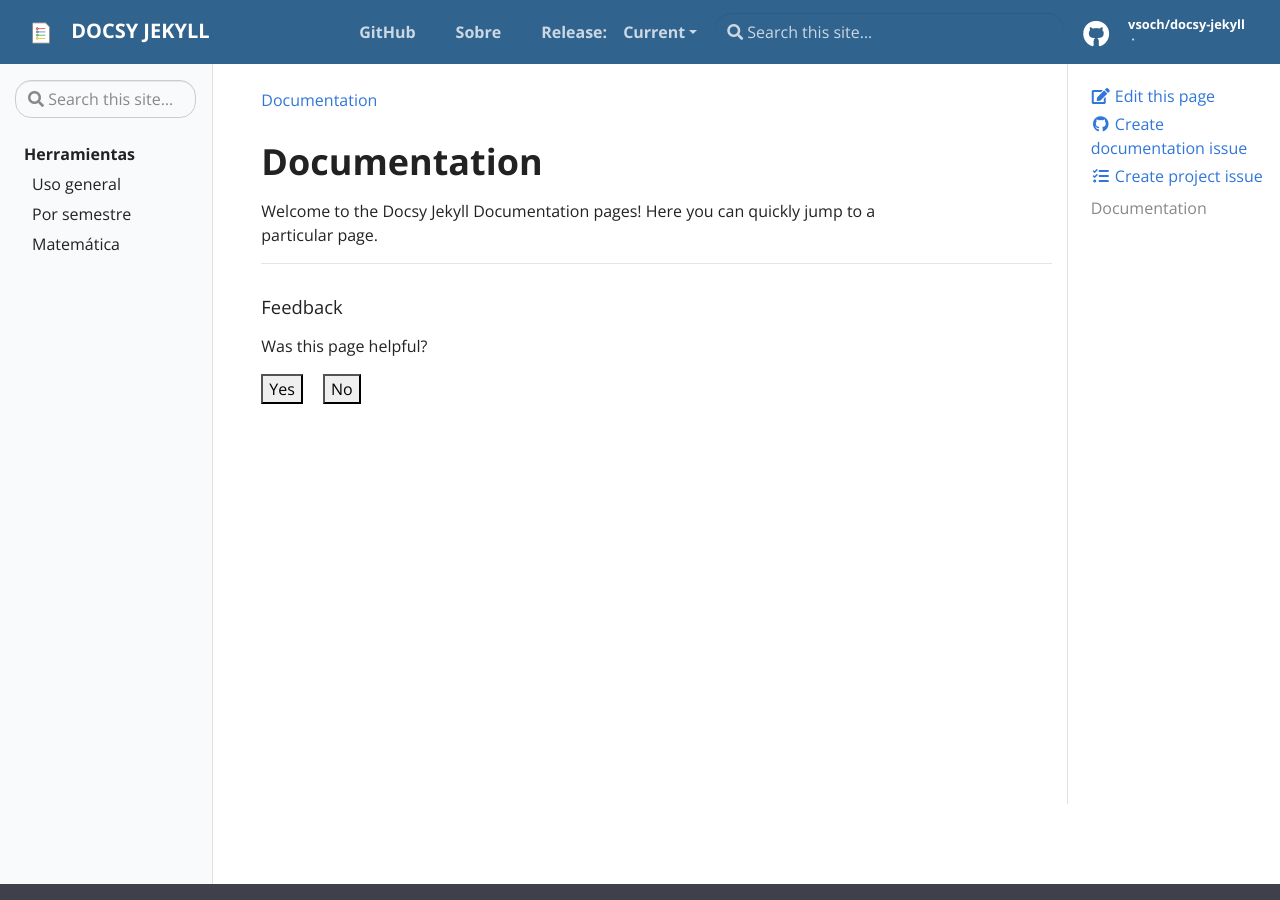
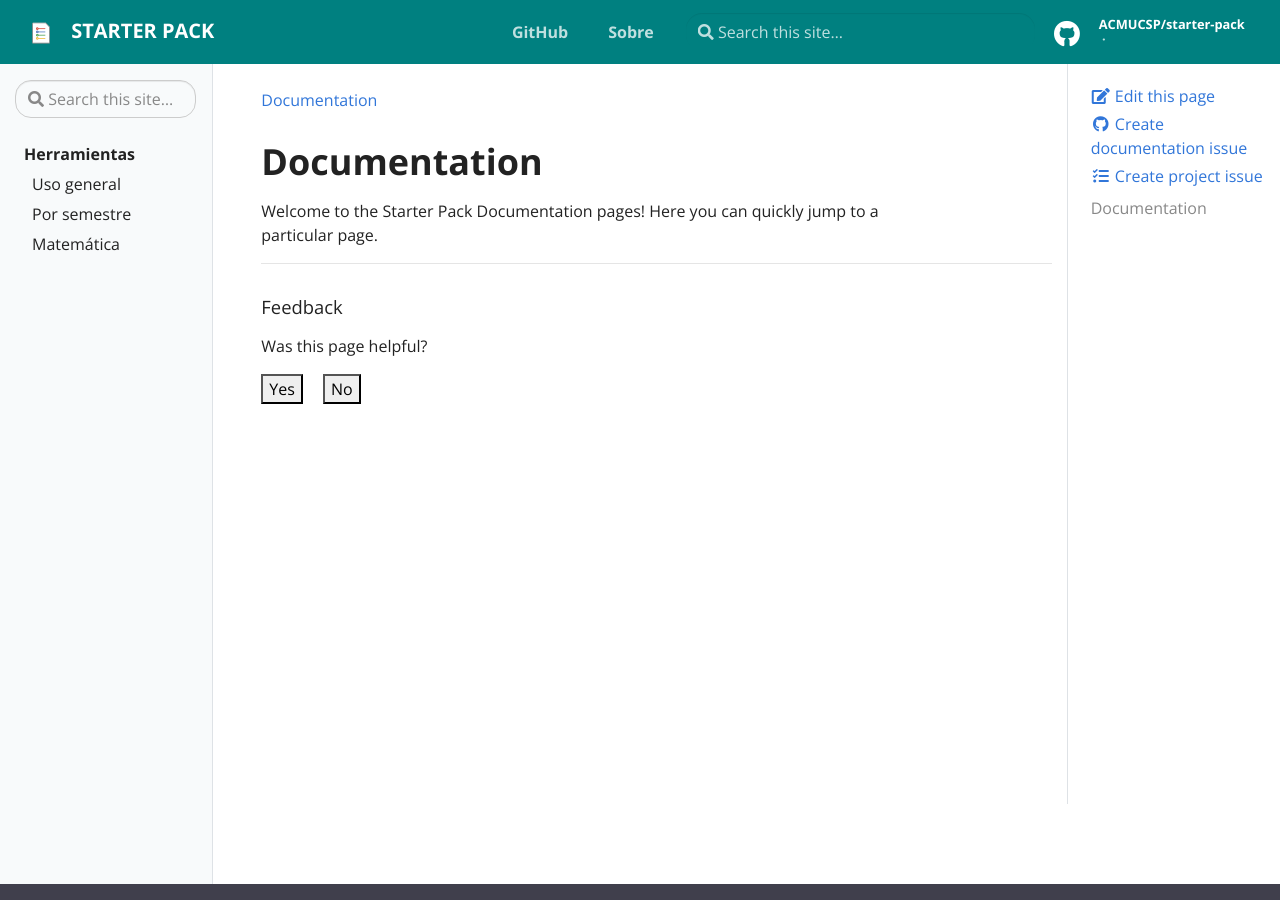
Before and after one commit to ACMUCSP/starter-pack, a Jekyll site: the page built from pages/docs.md, in a window 1280 px wide and 900 px high. Built offline with Jekyll 4.4.1, drawn with Linux system fonts in a browser that asks for light colours; part of the change alters nothing that is shown; some of the changed text lies outside the part shown.

Commit message:
config.yml

```diff
--- a/_config.yml
+++ b/_config.yml
@@ -1,50 +1,35 @@
-# Welcome to Jekyll!
-#
-# This config file is meant for settings that affect your whole blog, values
-# which you are expected to set up once and rarely edit after that. If you find
-# yourself editing these this file very often, consider using Jekyll's data files
-# feature for the data you need to update frequently.
-#
-# For technical reasons, this file is *NOT* reloaded automatically when you use
-# 'jekyll serve'. If you change this file, please restart the server process.
-
-# Site settings
-# These are used to personalize your new site. If you look in the HTML files,
-# you will see them accessed via {{ site.title }}, {{ site.email }}, and so on.
-# You can create any custom variable you would like, and they will be accessible
-# in the templates via {{ site.myvariable }}.
-
-title: Docsy Jekyll
-email: your-email@domain.com
-author: Dinosaur Avocado
-description: > # this means to ignore newlines until "baseurl:"
-  Write an awesome description for your new site here. You can edit this
-  line in _config.yml. It will appear in your document head meta (for
-  Google search results) and in your feed.xml site description.
+title: Starter Pack
+email: acm@ucsp.edu.pe
+author: ACM - Magr Cruz
+description: >
+  Starter Pack recopila las herramientas necesarias para tu aprendizaje y desarrollo de habilidades para tus estudios de Ciencia de la Computación.
+  Aquí encontrarás una variedad de recursos útiles, desde editores de código, páginas de consulta y libros de consulta.
+  ¡Mejora tus habilidades de programación con nuestra colección de herramientas y recursos!
 
 # Add your baseurl here (your repository) but DO NOT CHANGE THE LINE NUMBER without editing .circleci/circle_urls.sh
-baseurl: "/docsy-jekyll" # the subpath of your site, e.g. /blog
+baseurl: "/starter-pack" # the subpath of your site, e.g. /blog
 
 # This is mostly for testing
-url: "https://vsoch.github.io" # the base hostname & protocol for your site
+url: "https://acmucsp.github.io"
 
 # Social (First three Required)
-repo: "https://github.com/vsoch/docsy-jekyll"
-github_user: "vsoch"
-github_repo: "docsy-jekyll"
-github_branch: "master"
+repo: "https://github.com/ACMUCSP/starter-pack"
+github_user: "ACMUCSP"
+github_repo: "starter-pack"
+github_branch: "main"
 
 # Optional
-twitter: vsoch
-linkedin: vsochat
-dockerhub: vanessa
+facebook: "UCSPACM"
+instagram: "ucsp_acm"
+youtube: "channel/UCeSLZcwdzf_36l7gOlCYL9A"
+email: "acm@ucsp.edu.pe"
 
 # These options are used to configure the locations of your version history when you want to serve versioned documents
 version_params:
   version_menu: "Release"
   version_dir: Archive
   tocversion_dir: versions
-  versioning: true
+  versioning: false
 
   # Disable so older versions cannot be searched
   allow_search: true
@@ -68,19 +53,18 @@ feedback: true
 # If commented, will use material hat theme
 # logo: "assets/img/logo/SRCC-square-red.png"
 logo_pixels: 34
-color: "#30638e"
+color: "#008080"
 # color: "#8c1515" # primary color for header, buttons
 
 # Build settings
 markdown: kramdown
 
-# If you add tags to pages, define this variable to link them to some external search
 # If you want to link to tags locally on the site, leave this commented out
 # tag_search_endpoint: https://ask.cyberinfrastructure.org/search?q=
 tag_color: primary # danger, success, warning, primary, info, secondary
 
-accentColor: red # purple, green, etc.
-themeColor: red # purple, green, blue, orange, purple, grey
+accentColor: green #red, purple, green, etc.
+themeColor: green # red, purple, green, blue, orange, purple, grey
 fixedNav: 'true' # true or false
 
 permalink: /:year/:title/
```
Also changed, not shown: 1 other file.
